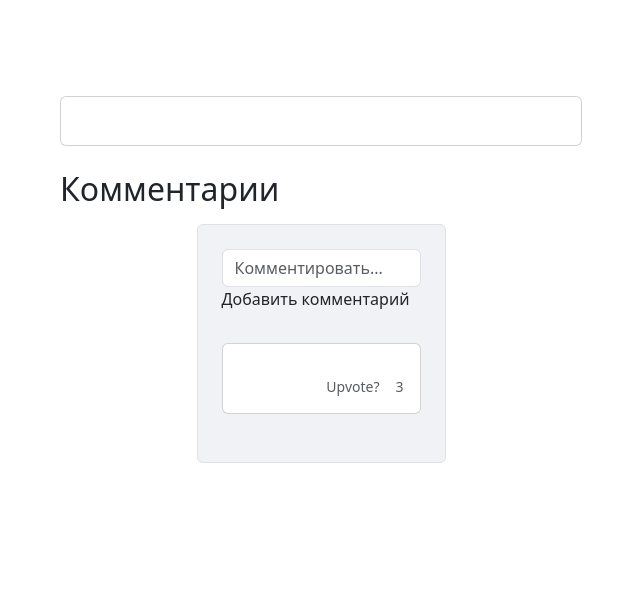
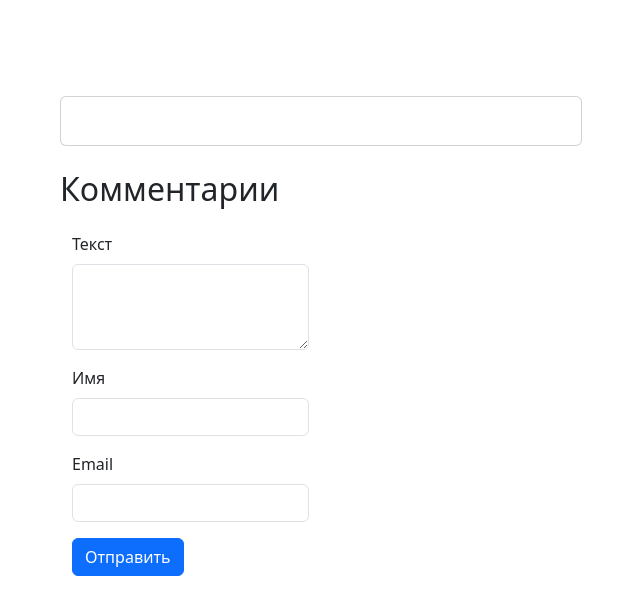
Before and after one commit to synthematik/django_blog, a Django app: template templates/blog/post_detail.html in a window 1280 px wide. Shown: the part 57-672 px from the top of the page, without its empty margins (224-864 px from the left). Run offline with Django 4.2, Linux system fonts and the light colour scheme; the template is opened without the code that fills it, so the values that code supplies are empty.

Commit message:
Redesigned the entire html to display and create a comment

```diff
--- a/templates/blog/includes/comment_card_template.html
+++ b/templates/blog/includes/comment_card_template.html
@@ -1,29 +1,32 @@
-<div class="row d-flex justify-content-center">
-  <div class="col-md-8 col-lg-6">
-    <div class="card shadow-0 border" style="background-color: #f0f2f5;">
-      <div class="card-body p-4">
-        <div class="form-outline mb-4">
-          <input type="text" id="addANote" class="form-control" placeholder="Комментировать..." />
-            <label class="form-label" for="addANote">Добавить комментарий</label>
+<div class="form-comment container mt-4">
+    <div class="row">
+        <form action="{% url 'comment_create_url' post.slug %}" method="post" class="col-md-6">
+            {% csrf_token %}
+            <div class="mb-3">
+                <label for="comment_text" class="form-label">Текст</label>
+                <textarea name="comment_text" class="form-control" id="comment_text" rows="3"></textarea>
+            </div>
+            <div class="mb-3">
+                <label for="name" class="form-label">Имя</label>
+                <input type="text" name="name" class="form-control" id="name">
+            </div>
+            <div class="mb-3">
+                <label for="email" class="form-label">Email</label>
+                <input type="email" name="email" class="form-control" id="email">
+            </div>
+
+            <button type="submit" class="btn btn-primary">Отправить</button>
+        </form>
+    </div>
+</div>
+
+<div class="comments-list container mt-4">
+    {% for comment in post.comment_set.all %}
+        <div class="view-comment card mb-3">
+            <div class="card-body">
+                <h5 class="card-title">{{ comment.name }}</h5>
+                <p class="card-text">{{ comment.comment_text }}</p>
+            </div>
         </div>
-
-        <div class="card mb-4">
-          <div class="card-body">
-            <p>{{ comment.comment_text }}</p>
-
-            <div class="d-flex justify-content-between">
-              <div class="d-flex flex-row align-items-center">
-                <p class="small mb-0 ms-2">{{ comment.name }}</p>
-              </div>
-              <div class="d-flex flex-row align-items-center">
-                <p class="small text-muted mb-0">Upvote?</p>
-                <i class="far fa-thumbs-up mx-2 fa-xs text-black" style="margin-top: -0.16rem;"></i>
-                <p class="small text-muted mb-0">3</p>
-              </div>
-            </div>
-          </div>
-        </div>
-    </div>
-  </div>
-  </div>
+    {% endfor %}
 </div>
```
